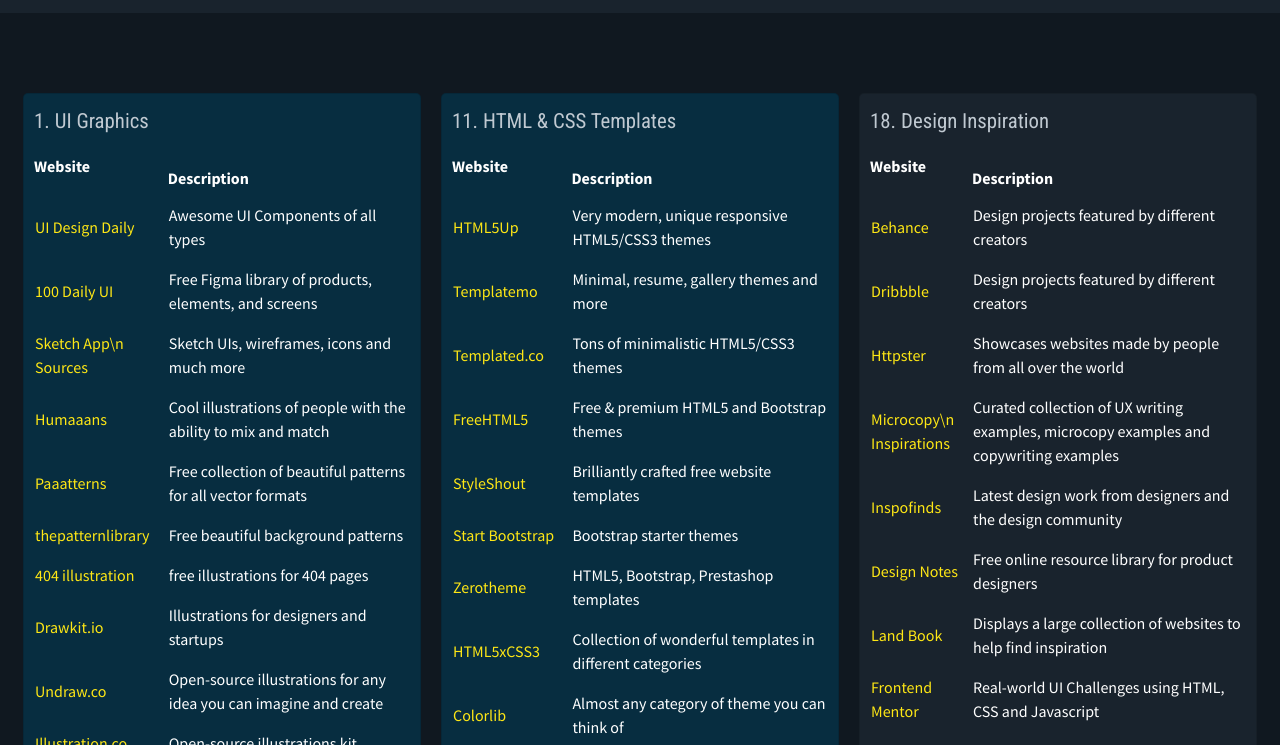
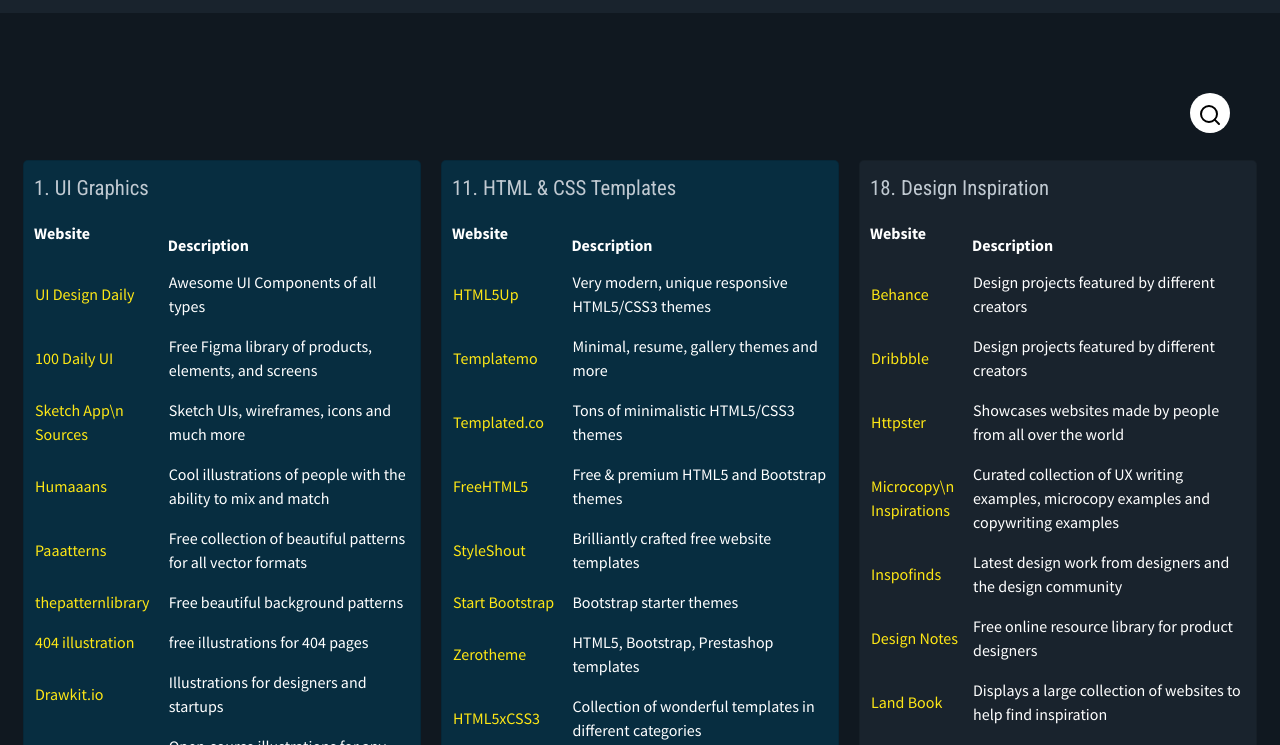
Before and after one commit to manikantamedindi/manikantamedindi.github.io, a plain HTML site: page tools.html in a window 1280 px wide. Shown: the part 53-798 px from the top of the page. Drawn offline with nearby package versions, Linux system fonts and the light colour scheme.

Commit message:
Code cleanup

```diff
--- a/tools.html
+++ b/tools.html
@@ -32,38 +32,7 @@
     <div class="container-fluid">
       <div class="row">
         <div class="col-md-12">
-          <div class="card-columns">
-            <div class="card" v-for="(tool, index) in filteredList" :key="index">
-              <div class="each">
-                <h3 class="main-title"><span>{{ index + 1}}.</span>{{tool.name}}</h3>
-                <table>
-                  <thead>
-                    <tr>
-                      <th>Website&nbsp; &nbsp; &nbsp; &nbsp; &nbsp; &nbsp; &nbsp; &nbsp; &nbsp; &nbsp; &nbsp; &nbsp;
-                        &nbsp; &nbsp;</th>
-                      <th>Description</th>
-                    </tr>
-                  </thead>
-                  <tbody>
-                    <tr v-for="(list, index) in tool.list" :key="list" class="each-list-item">
-                      <td><a :href="list.url" target="_blank">{{list.Website}}</a></td>
-                      <td>{{list.Description}}</td>
-                    </tr>
-                  </tbody>
-                </table>
-              </div>
-            </div>
-          </div>
-        </div>
-      </div>
-    </div>
-  </section>
-
-  <!-- <section class="tools">
-    <div class="container-fluid">
-      <div class="row">
-        <div class="col-md-12">
-          <div class="search-filters d-none">
+          <div class="search-filters">
             <ul>
               <li>
                 <div class="overall-search-filter">
@@ -75,7 +44,7 @@
                 </div>
 
               </li>
-              <li>
+              <li class="d-none">
                 <div class="overall-dropdown-filter">
                   <span class="dropdown-el">
                     <input type="radio" name="sortType" value="Relevance" checked="checked" id="sort-relevance"><label
@@ -106,21 +75,28 @@
             <div class="card" v-for="(tool, index) in filteredList" :key="index">
               <div class="each">
                 <h3 class="main-title"><span>{{ index + 1}}.</span>{{tool.name}}</h3>
-                <div class="list-items">
-                  <ul>
-                    <li v-for="(list, index) in tool.list" :key="list" class="each-list-item">
-                      <p><span>{{ index + 1}}.</span>{{list.name}} <a :href="list.url" target="_blank">{{list.url}}</a>
-                      </p>
-                    </li>
-                  </ul>
-                </div>
+                <table>
+                  <thead>
+                    <tr>
+                      <th>Website&nbsp; &nbsp; &nbsp; &nbsp; &nbsp; &nbsp; &nbsp; &nbsp; &nbsp; &nbsp; &nbsp; &nbsp;
+                        &nbsp; &nbsp;</th>
+                      <th>Description</th>
+                    </tr>
+                  </thead>
+                  <tbody>
+                    <tr v-for="(list, index) in tool.list" :key="list" class="each-list-item">
+                      <td><a :href="list.url" target="_blank">{{list.Website}}</a></td>
+                      <td>{{list.Description}}</td>
+                    </tr>
+                  </tbody>
+                </table>
               </div>
             </div>
           </div>
         </div>
       </div>
     </div>
-  </section> -->
+  </section>
 
   <!-- External JAVASCRIPT files -->
   <script src="js/jquery.js"></script>
```
